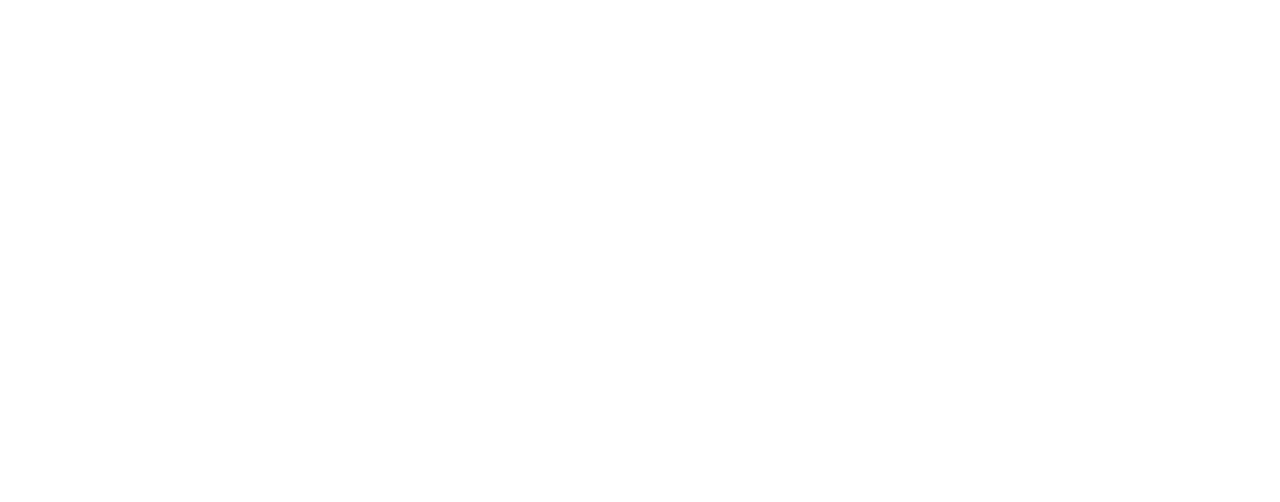
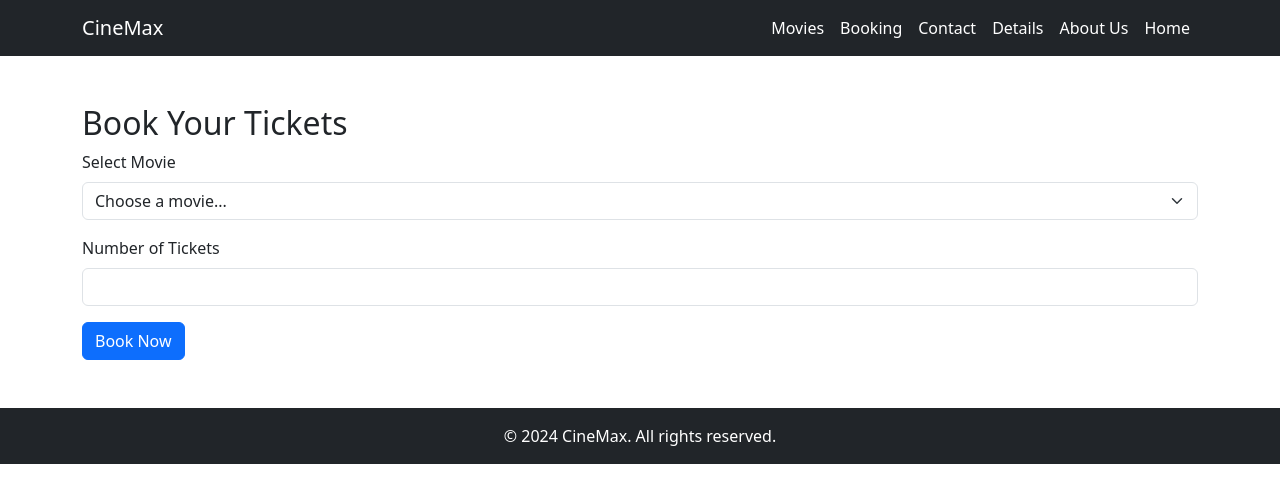
Before and after one commit to cyrilochako647-spec/webdev, a plain HTML site: page Booking.html in a window 1280 px wide. Drawn offline with nearby package versions, Linux system fonts and the light colour scheme.

Commit message:
modified booking form and details page

```diff
--- a/Booking.html
+++ b/Booking.html
@@ -0,0 +1,64 @@
+<!DOCTYPE html>
+<html lang="en">
+<head>
+    <meta charset="UTF-8">
+    <meta name="viewport" content="width=device-width, initial-scale=1.0">
+    <title>Booking - CineMax</title>
+
+    <link href="https://cdn.jsdelivr.net/npm/bootstrap@5.3.3/dist/css/bootstrap.min.css" rel="stylesheet">
+</head>
+<body>
+
+    <nav class="navbar navbar-expand-lg navbar-dark bg-dark">
+        <div class="container">
+            <a class="navbar-brand" href="index.html">CineMax</a>
+
+            <div class="navbar-nav ms-auto">
+                <a class="nav-link text-white" href="movies.html">Movies</a>
+                <a class="nav-link text-white" href="booking.html">Booking</a>
+                <a class="nav-link text-white" href="contact.html">Contact</a>
+                <a class="nav-link text-white" href="details.html">Details</a>
+                <a class="nav-link text-white" href="Aboutus.html">About Us</a>
+                <a class="nav-link text-white" href="signup.html">Home</a>
+            </div>
+        </div>
+    </nav>
+
+    <div class="container mt-5">
+        <h2>Book Your Tickets</h2>
+        <form action="#" method="post">
+            <div class="mb-3">
+                <label for="movie" class="form-label">Select Movie</label>
+                <select class="form-select" id="movie" name="movie" required>
+                    <option value="">Choose a movie...</option>
+                    <option value="fast_and_furious">Fast and Furious</option>
+                    <option value="the_seventh_dwarf">The Seventh Dwarf</option>
+                    <option value="train_wreck">Train Wreck</option>
+                    <option value="The boys">The boys</option>
+                    <option value="The flash">The flash</option>
+                    <option value="The batman">The batman</option>
+                    <option value="superman">The superman</option>
+                    <option value="The avengers">The avengers</option>
+                    <option value="The dark knight">The dark knight</option>
+                    <optgroup label="Comedy">
+                        <option value="The hangover">The hangover</option>
+                        <option value="The mask">The mask</option>
+                        <option value="The big lebowski">The big lebowski</option>
+
+                    </optgroup>
+
+                </select>
+            </div>
+            <div class="mb-3">
+                <label for="tickets" class="form-label">Number of Tickets</label>
+                <input type="number" class="form-control" id="tickets" name="tickets" min="1" max="10" required>
+            </div>
+            <button type="submit" class="btn btn-primary">Book Now</button>
+        </form>
+    </div>
+
+    <footer class="bg-dark text-white text-center py-3 mt-5">
+        &copy; 2024 CineMax. All rights reserved.
+    </footer>
+
+    <script src="https://cdn.jsdelivr.net/npm/bootstrap@5.3.3/dist/js/bootstrap.bundle.min.js"></script>
```
Also changed, not shown: contact.html (+1 -1 lines), details.html (+19 -2 lines), index.html (+4 -4 lines), nav.html (deleted, +0 -5 lines), images/movie1.jpg (renamed from js/images/movie1.jpg), images/movie2.jpeg (deleted), images/movie2.jpg (renamed from js/images/movie2.jpg), images/movie3.jpg (renamed from js/images/movie3.jpg).
